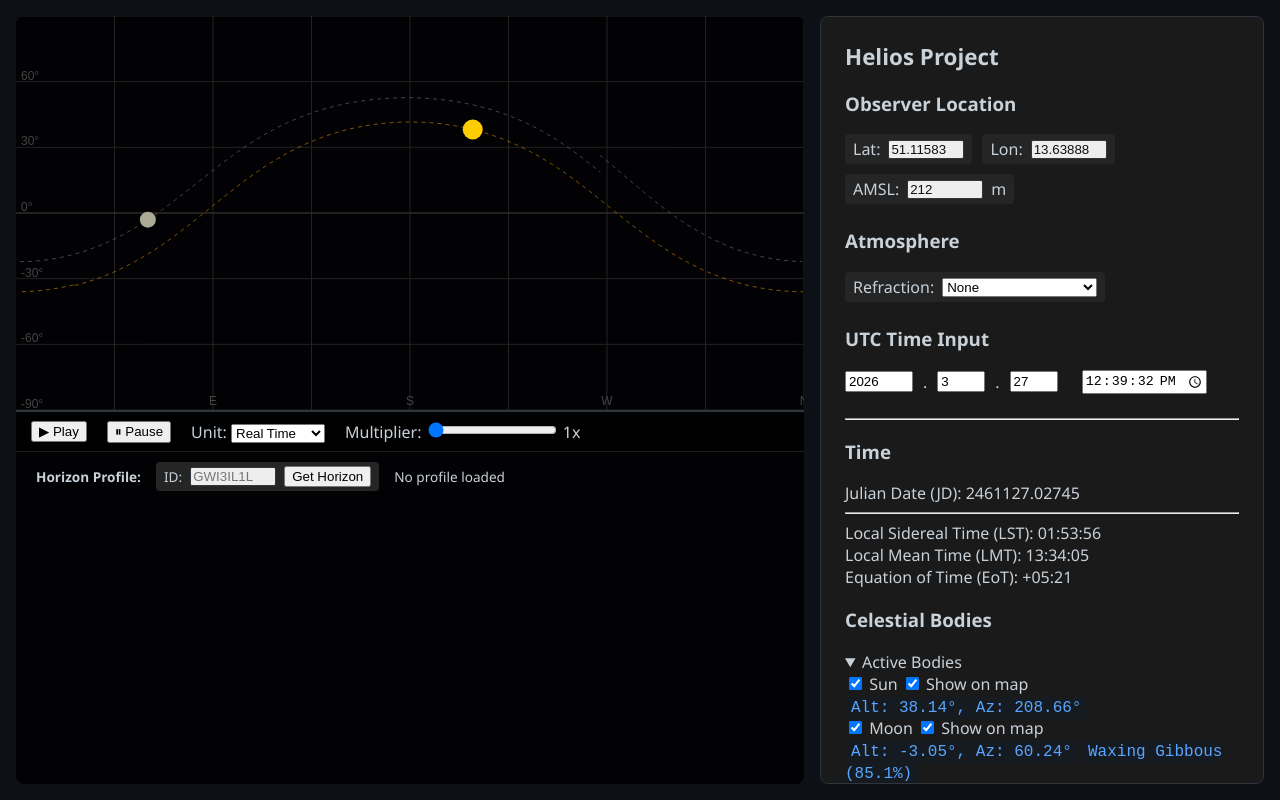
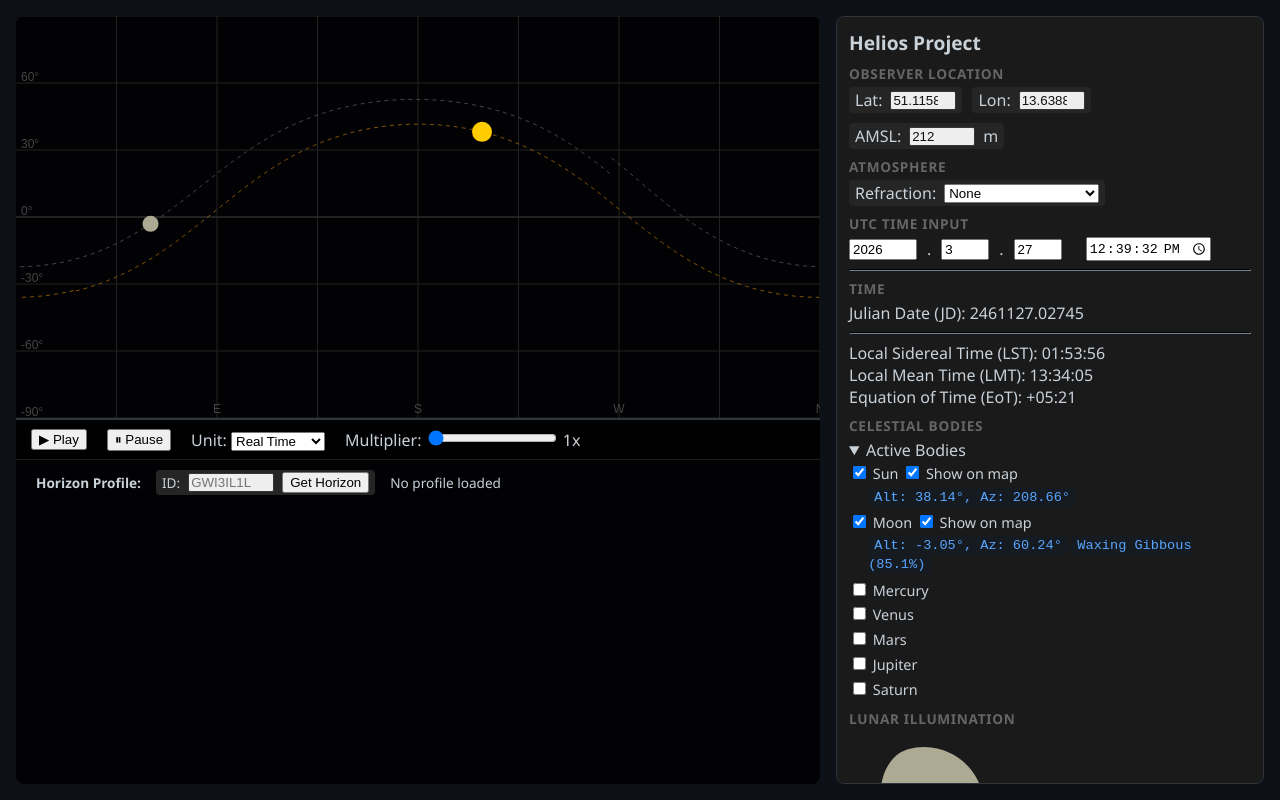
Before and after one commit to TobiasPartzsch/helios, a website built with Vite: page index.html in a window 1280 px wide. Built offline with nearby package versions, Linux system fonts and the light colour scheme.

Commit message:
style: compact sidebar layout to fit full telemetry on 1080p

```diff
--- a/src/style.css
+++ b/src/style.css
@@ -85,7 +85,7 @@ command-strip-container {
     flex: 1;
     min-width: 320px;
     background: var(--color-bg-panel);
-    padding: 1.5rem;
+    padding: 0.75rem;
     border-radius: var(--radius-main);
     overflow-y: auto;
     border: 1px solid var(--color-border);
@@ -118,9 +118,24 @@ command-strip-container {
 /* --- Observer & Horizon Controls --- */
 
 #controls h1 {
-    font-size: 1.4rem;
+    font-size: 1.2rem;
+    margin: 0 0 0.5rem 0;
     margin-top: 0;
     color: var(--color-text-main);
+}
+
+#controls h3 {
+    font-size: 0.85rem;
+    text-transform: uppercase;
+    letter-spacing: 0.05em;
+    color: #666;
+    margin: 0.5rem 0 0.25rem 0;
+}
+
+#controls hr {
+    margin: 0.5rem 0;
+    /* browser default is chunky */
+    border-color: var(--color-border);
 }
 
 .observer-controls,
@@ -129,7 +144,7 @@ command-strip-container {
     gap: 10px;
     align-items: center;
     flex-wrap: wrap;
-    margin-bottom: 1.5rem;
+    margin-bottom: 0.5rem;
 }
 
 .input-group {
@@ -137,12 +152,12 @@ command-strip-container {
     align-items: center;
     gap: 8px;
     background: #252525;
-    padding: 4px 8px;
+    padding: 2px 6px;
     border-radius: 4px;
 }
 
 .input-group input {
-    width: 70px;
+    width: 60px;
     border: 1px solid var(--color-border);
     background: #eee;
     color: #111;
@@ -175,3 +190,13 @@ command-strip-container {
 .body-enabled:checked~.body-telemetry {
     display: block;
 }
+
+.body-row {
+    padding: 0.15rem 0;
+    font-size: 0.9rem;
+}
+
+.body-telemetry {
+    font-size: 0.85rem;
+    padding: 0.15rem 0 0.15rem 1.2rem;
+}
```
